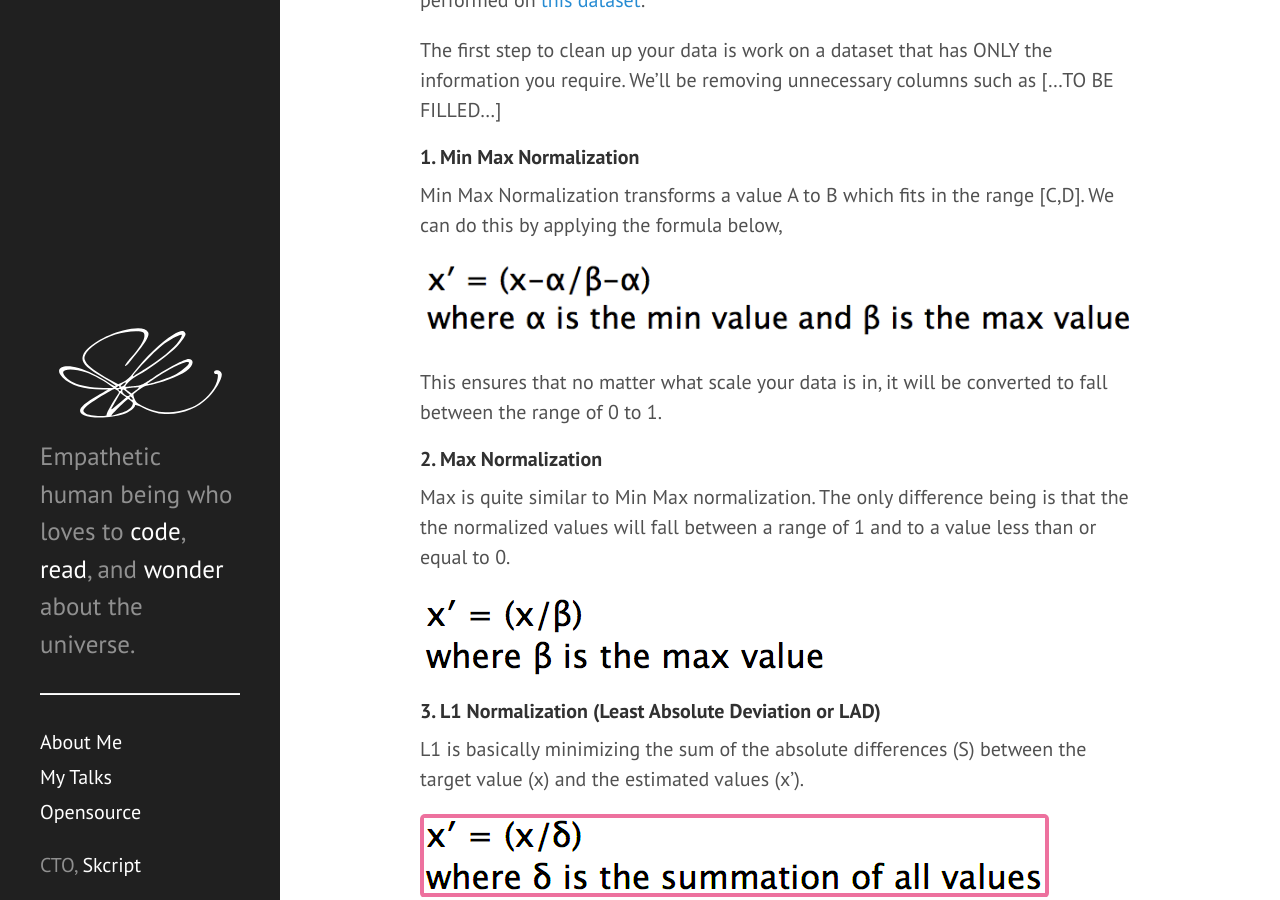
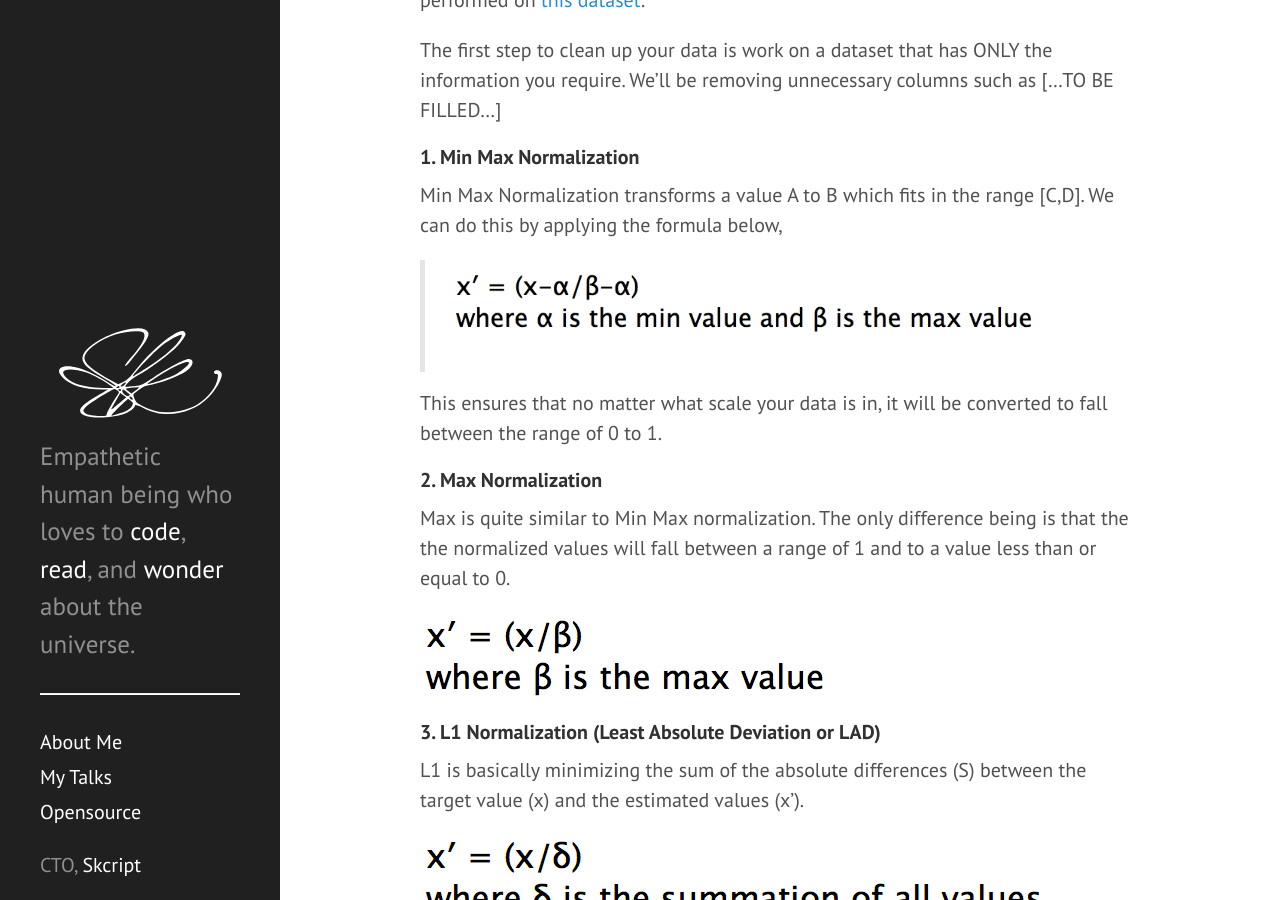
Before and after one commit to swaathi/swaathi.github.io, a Jekyll site: the page built from _posts/2017-04-29-normalizing-data.md, in a window 1280 px wide and 900 px high, scrolled down 1668 px. Built offline with Jekyll 4.4.1, drawn with Linux system fonts in a browser that asks for light colours.

Commit message:
New post 🍕

```diff
--- a/_posts/2017-04-29-normalizing-data.md
+++ b/_posts/2017-04-29-normalizing-data.md
@@ -69,7 +69,7 @@ information you require. We'll be removing unnecessary columns such as
 Min Max Normalization transforms a value A to B which fits in the range [C,D]. We
 can do this by applying the formula below,
 
-<img src="/public/posts/2017-04-29/min_max.png" class="img" alt="Min Max Formula" />
+> <img src="/public/posts/2017-04-29/min_max.png" class="img" alt="Min Max Formula" />
 
 This ensures that no matter what scale your data is in, it will be converted
 to fall between the range of 0 to 1.
```
Also changed, not shown: public/posts/2017-04-29/l1.png, 1 other file.
